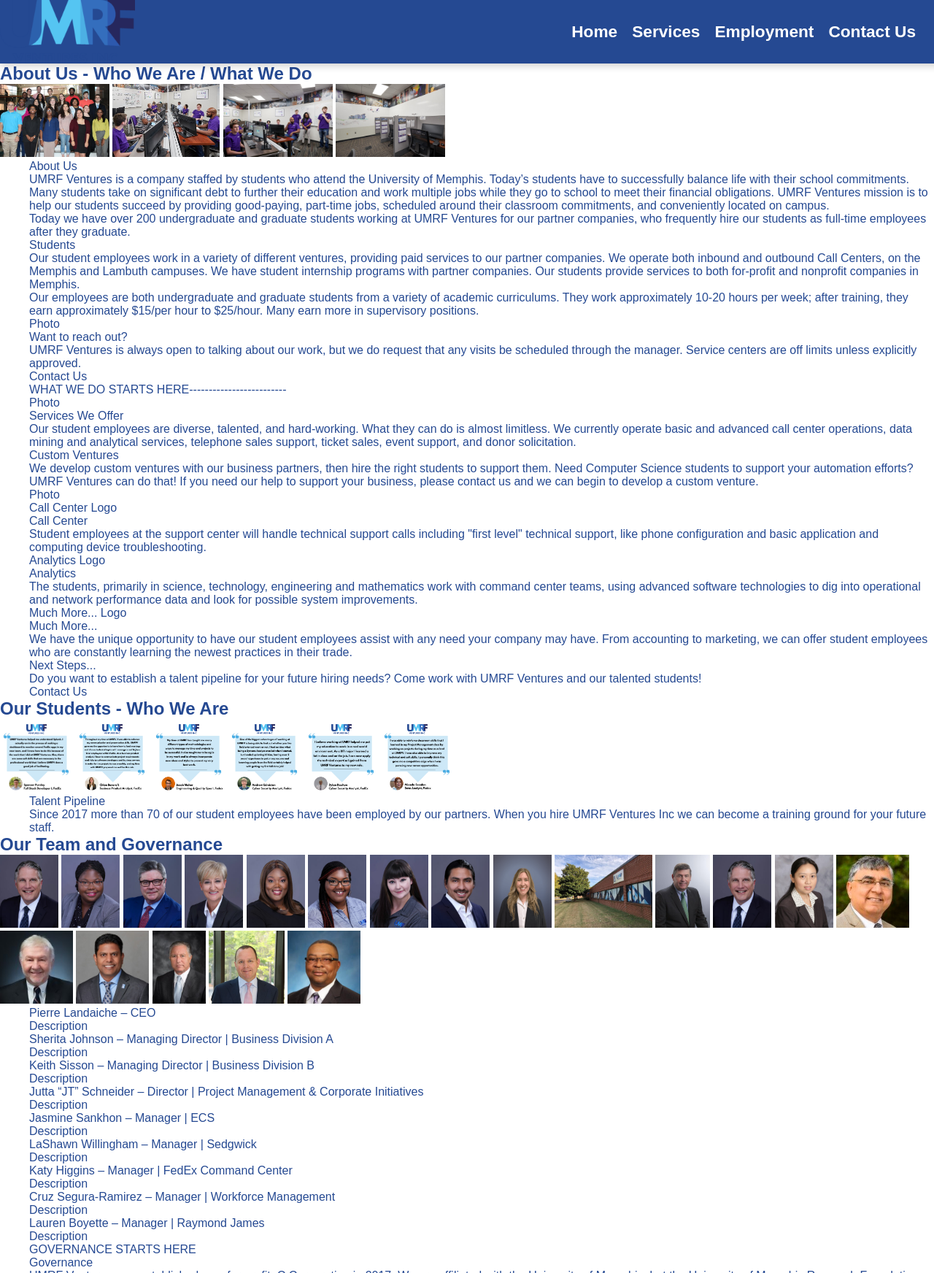
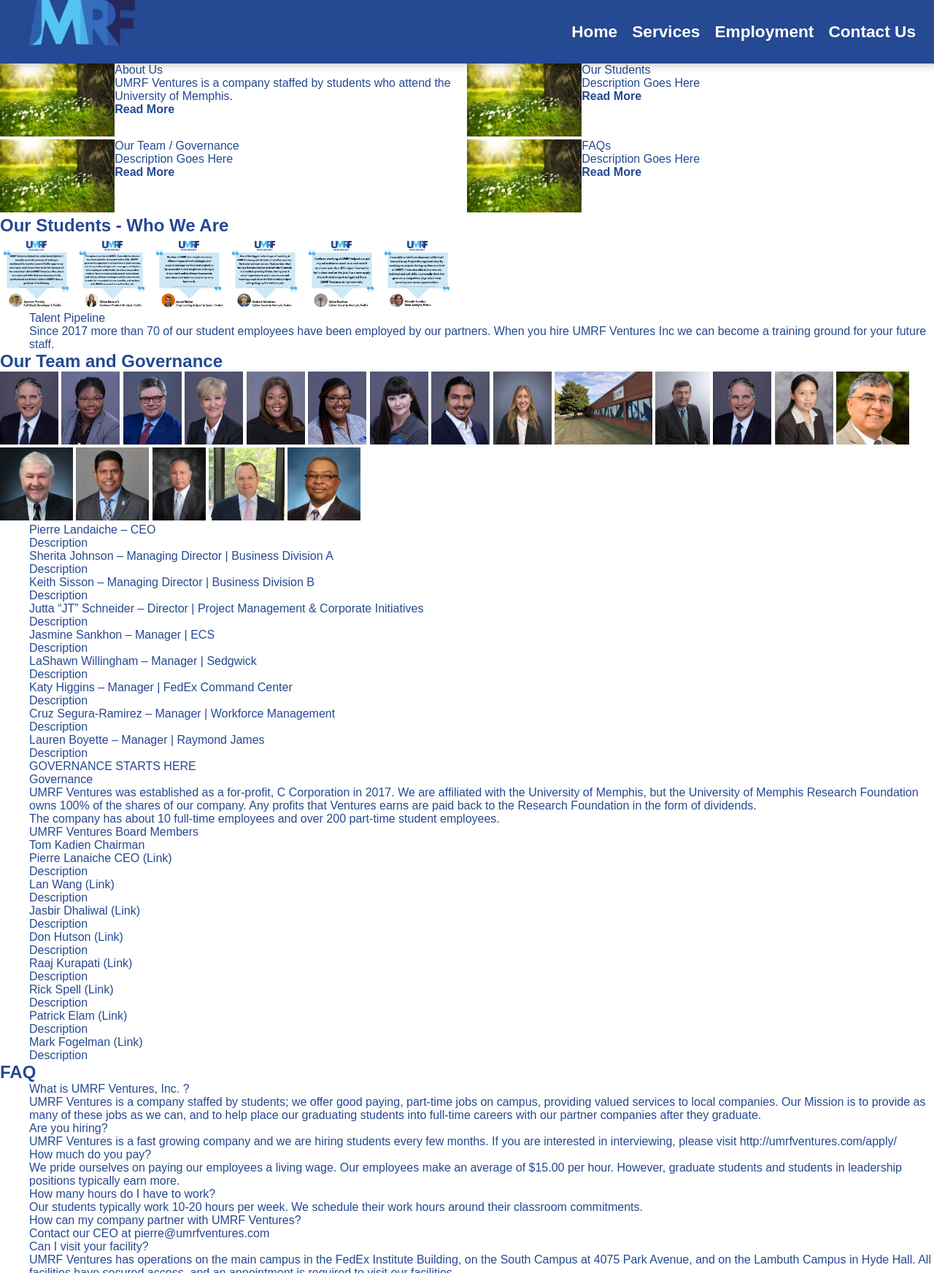
Before and after one commit to adamcolejones/umrfventures, a PHP site: page /services.php in a window 1280 px wide. Shown: the whole page at 73% size. Run offline with PHP 8.4, Linux system fonts and the light colour scheme.

Commit message:
May 23, 2023
End of shift, publishing all code from today.  Worked on Services page with 4 main options.  Mainly focused on backend styling opportunities for future development.

```diff
--- a/contact.php
+++ b/contact.php
@@ -26,6 +26,7 @@
         ?>
         <div class="scrollableContent">
             <h2>Contact Us</h2>
+            <img class="defaultpicture" src="assets/UMRFBuildingFront.png" alt="">
             <ul>
                 <li>Photo</li>
                 <li>Contact Us</li>
--- a/services.php
+++ b/services.php
@@ -27,46 +27,44 @@
             menu()
         ?>
         <div class="scrollableContent">
-            <div>
-                <h2>About Us - Who We Are / What We Do</h2>
-                <img class="defaultpicture" src="assets/UMRFGroupPhoto.png" alt="">
-                <img class="defaultpicture" src="assets/WorkRoom.png" alt="">
-                <img class="defaultpicture" src="assets/WorkRoomAttentive.png" alt="">
-                <img class="defaultpicture" src="assets/DeskSpaces.png" alt="">
-                <ul>
-                    <li>About Us</li>
-                    <li>UMRF Ventures is a company staffed by students who attend the University of Memphis. Today’s students have to successfully balance life with their school commitments. Many students take on significant debt to further their education and work multiple jobs while they go to school to meet their financial obligations. UMRF Ventures mission is to help our students succeed by providing good-paying, part-time jobs, scheduled around their classroom commitments, and conveniently located on campus.</li>
-                    <li>Today we have over 200 undergraduate and graduate students working at UMRF Ventures for our partner companies, who frequently hire our students as full-time employees after they graduate.</li>
-                    <li>Students</li>
-                    <li>Our student employees work in a variety of different ventures, providing paid services to our partner companies. We operate both inbound and outbound Call Centers, on the Memphis and Lambuth campuses. We have student internship programs with partner companies. Our students provide services to both for-profit and nonprofit companies in Memphis.</li>
-                    <li>Our employees are both undergraduate and graduate students from a variety of academic curriculums. They work approximately 10-20 hours per week; after training, they earn approximately $15/per hour to $25/hour. Many earn more in supervisory positions.</li>
-                    <li>Photo</li>
-                    <li>Want to reach out?</li>
-                    <li>UMRF Ventures is always open to talking about our work, but we do request that any visits be scheduled through the manager. Service centers are off limits unless explicitly approved.</li>
-                    <li>Contact Us</li>
-                    <li>WHAT WE DO STARTS HERE-------------------------</li>
-                    <li>Photo</li>
-                    <li>Services We Offer</li>
-                    <li>Our student employees are diverse, talented, and hard-working. What they can do is almost limitless. We currently operate basic and advanced call center operations, data mining and analytical services, telephone sales support, ticket sales, event support, and donor solicitation.</li>
-                    <li>Custom Ventures</li>
-                    <li>We develop custom ventures with our business partners, then hire the right students to support them. Need Computer Science students to support your automation efforts? UMRF Ventures can do that! If you need our help to support your business, please contact us and we can begin to develop a custom venture.</li>
-                    <li>Photo</li>
-                    <li>Call Center Logo</li>
-                    <li>Call Center</li>
-                    <li>Student employees at the support center will handle technical support calls including "first level" technical support, like phone configuration and basic application and computing device troubleshooting.</li>
-                    <li>Analytics Logo</li>
-                    <li>Analytics</li>
-                    <li>The students, primarily in science, technology, engineering and mathematics work with command center teams, using advanced software technologies to dig into operational and network performance data and look for possible system improvements.</li>
-                    <li>Much More... Logo</li>
-                    <li>Much More...</li>
-                    <li>We have the unique opportunity to have our student employees assist with any need your company may have. From accounting to marketing, we can offer student employees who are constantly learning the newest practices in their trade.</li>
-                    <li>Next Steps...</li>
-                    <li>Do you want to establish a talent pipeline for your future hiring needs? Come work with UMRF Ventures and our talented students!</li>
-                    <li>Contact Us</li>
-                    <li></li>
-                    <li></li>
-                </ul>
+            <div class="servicessection">
+                <div class="servicessectionpicture">
+                    <img class="defaultpicture" src="assets/DefaultPicture.png" alt="">
+                </div>
+                <div class="servicessectiontext">
+                    <div class="servicestitle">About Us</div>
+                    <div class="servicesdescription">UMRF Ventures is a company staffed by students who attend the University of Memphis.<a href="about.php" class="readmore">Read More</a></div>
+                </div>
+            <!--Lack of coded white space is taken into account for styling on the line below, do not have tabs, newlines, or white space between the divs-->
+            </div><div class="servicessection">
+                <div class="servicessectionpicture">
+                    <img class="defaultpicture" src="assets/DefaultPicture.png" alt="">
+                </div>
+                <div class="servicessectiontext">
+                    <div class="servicestitle">Our Students</div>
+                    <div class="servicesdescription">Description Goes Here  <a href="index.php" class="readmore">Read More</a></div>
+                </div>
             </div>
+            <!--Allow white space new line here for styling-->
+            <div class="servicessection">
+                <div class="servicessectionpicture">
+                    <img class="defaultpicture" src="assets/DefaultPicture.png" alt="">
+                </div>
+                <div class="servicessectiontext">
+                    <div class="servicestitle">Our Team / Governance</div>
+                    <div class="servicesdescription">Description Goes Here  <a href="index.php" class="readmore">Read More</a></div>
+                </div>
+            <!--Lack of coded white space is taken into account for styling on the line below, do not have tabs, newlines, or white space between the divs-->
+            </div><div class="servicessection">
+                <div class="servicessectionpicture">
+                    <img class="defaultpicture" src="assets/DefaultPicture.png" alt="">
+                </div>
+                <div class="servicessectiontext">
+                    <div class="servicestitle">FAQs</div>
+                    <div class="servicesdescription">Description Goes Here  <a href="index.php" class="readmore">Read More</a></div>
+                </div>
+            </div>
+
             <div>
                 <h2>Our Students - Who We Are</h2>
                 <img class="defaultpicture" src="assets/TPSpencerP.png" alt="">
--- a/style.css
+++ b/style.css
@@ -464,6 +464,39 @@
   border: 1px solid black;
 }
 
+.servicessection {
+  display: inline-flex;
+  width: 50%;
+  vertical-align: top;
+}
+
+.servicessectionpicture {
+  display: inline;
+}
+
+
+.servicessectiontext {
+  display: inline;
+  width: fit-content;
+  text-overflow: wrap;
+}
+
+.servicestitle {
+  display:inline-block;
+  vertical-align: top;
+}
+
+.servicesdescription {
+  display: block;
+}
+
+/* ONCE THE SCREEN WIDTH IS TOO SMALL, REARRANGE CONTENT */
+@media screen and (max-width: 600px) {
+  .servicessection {
+    width: 100%;
+  }
+}
+
 .sociallinks {
   display: flex;
   align-items: center;
```
Also changed, not shown: about.php (added, +74 -0 lines), default copy.php (added, +35 -0 lines), default.php (added, +35 -0 lines), oldfiles/about-us.php (deleted, +0 -58 lines), assets/DefaultPicture.png (added), assets/UMRFBuildingFront.png (added).
